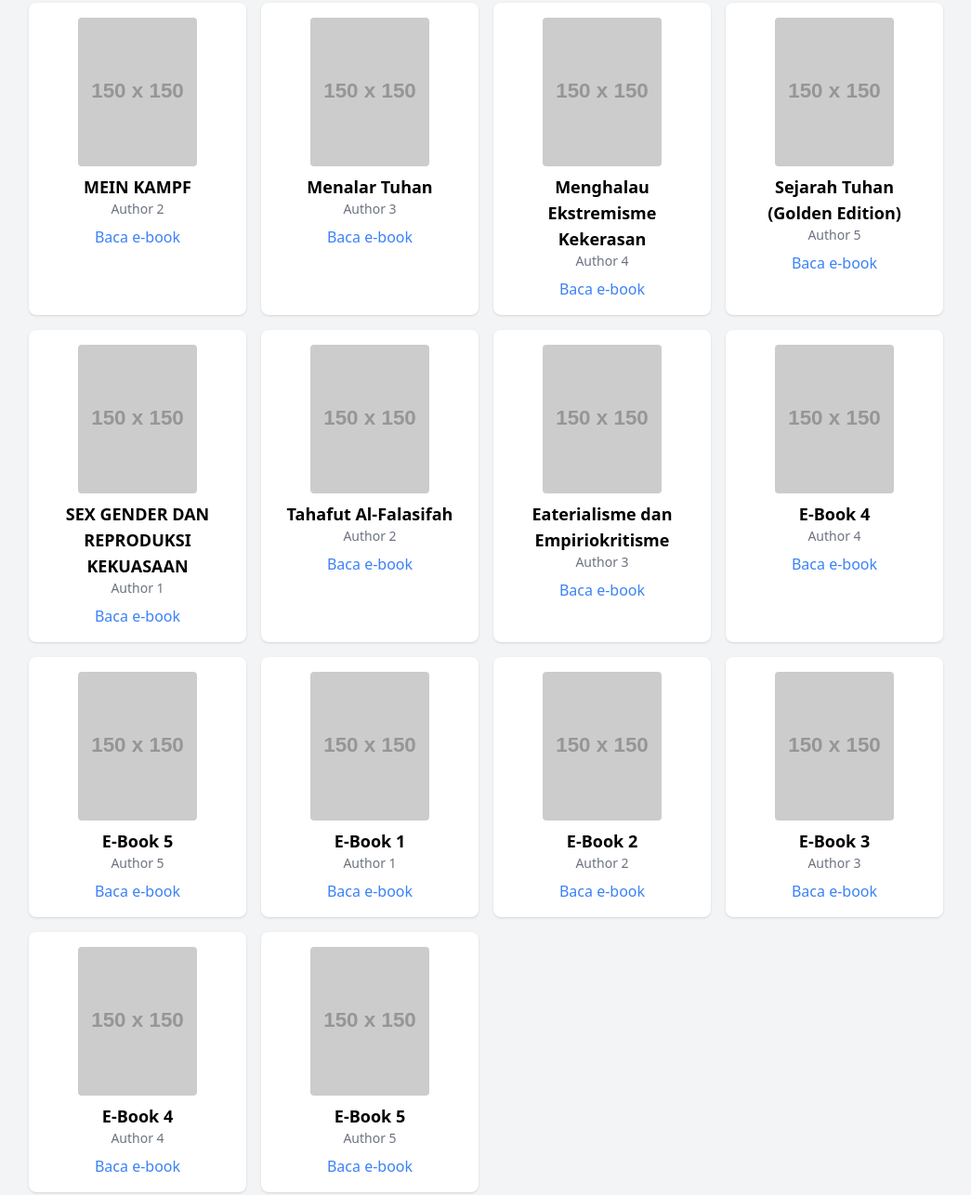
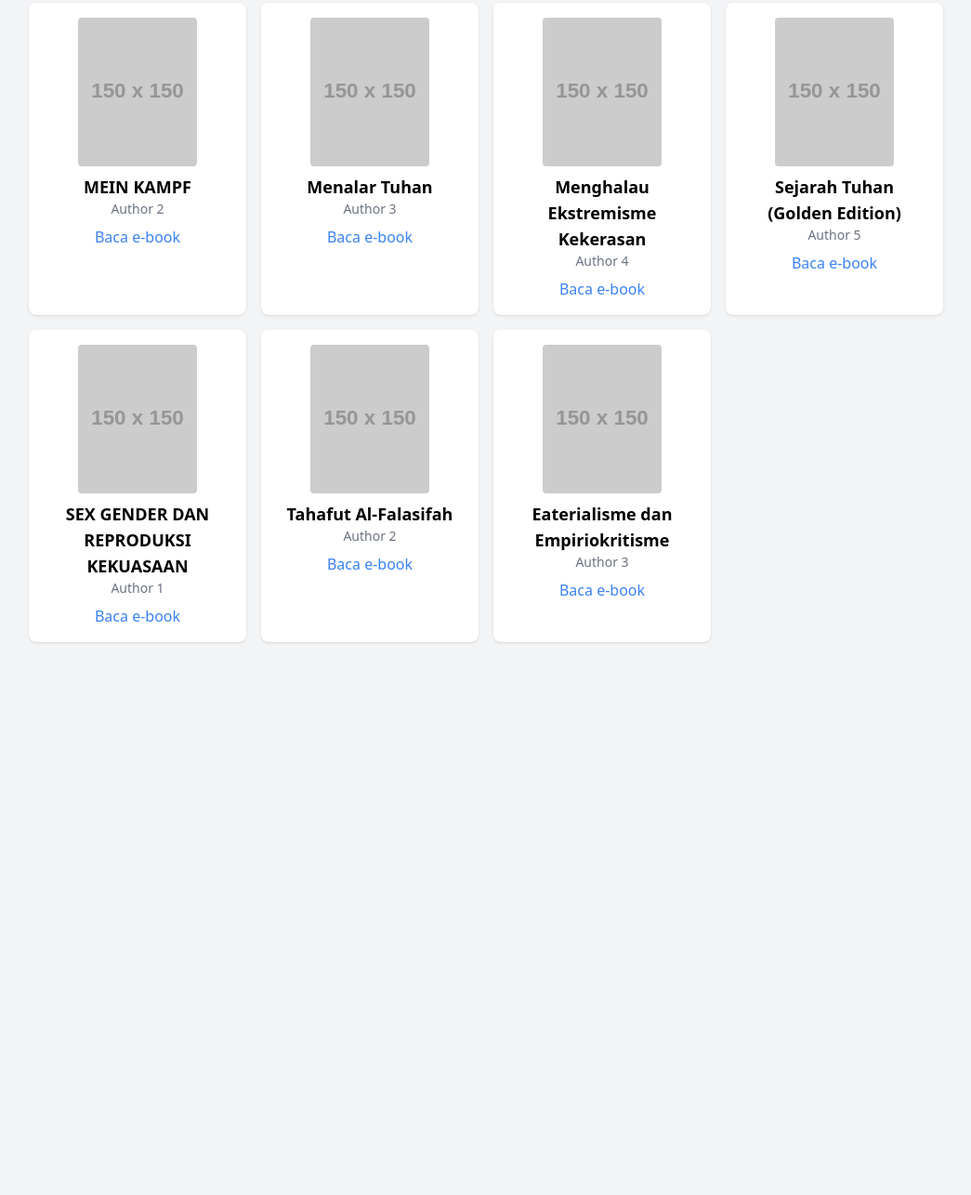
Before and after one commit to the-clever/OL-library-d, a plain HTML site: page index.html in a window 1280 px wide. Shown: the part 2539-3825 px from the top of the page at 93% size, without its empty margins (117-1162 px from the left). After the commit the page ends 3306 px from the top, so only its background shows below. Drawn offline with nearby package versions, Linux system fonts and the light colour scheme; placeholder pictures from the web are drawn by us; a web font is replaced by a local one.

Commit message:
Update index.html

```diff
--- a/index.html
+++ b/index.html
@@ -67,49 +67,49 @@
     <script>
         const books = [
           // e-book lain
-            { title: "15 Bentuk Kekerasan Seksual", author: "Author 1", link: "e-book lain/15 BTK KEKERASAN SEKSUAL.pdf", preview: "https://lh4.googleusercontent.com/4694Phk5rYvBIBb63lqgTlT0E7utW8F9n4plwTrOvu2GOQL-nMwcelqX_qF_oRiiFDg=w1200-h630-p" },
-            { title: "Aku Berpikir Maka Aku Tertawa", author: "Author 2", link: "e-book lain/AkuBerpikirMakaAkuTertawahalfklingon.pdf", preview: "https://down-id.img.susercontent.com/file/590cb5442a85671e07d106c24925990e" },
-            { title: "Orang-Orang Terbungkam", author: "Author 3", link: "e-book lain/AlbertCamus-Orang-OrangTerbungkam.pdf", preview: "https://cdn.slidesharecdn.com/ss_thumbnails/albertcamus-orang-orangterbungkam-170830012544-thumbnail.jpg?width=640&height=640&fit=bounds" },
-            { title: "Analisa Marx Atas Produksi Kapitalis", author: "Author 4", link: "e-book lain/Analisa Marx Atas Produksi Kapitalis - Gérard Duménil _ Duncan Foley.pdf", preview: "https://i.gr-assets.com/images/S/compressed.photo.goodreads.com/books/1582075816l/51473535.jpg" },
-            { title: "Analisis Gender dan Transformasi  Sosial", author: "Author 5", link: "e-book lain/Analisis Gender dan Transformasi  Sosial_Luh Anik.pdf", preview: "https://insistpress.com/wp-content/uploads/2020/10/AGTS_Sampul-RGB.jpg" },
-            { title: "Ateisme", author: "Author 1", link: "e-book lain/Ateisme.pdf", preview: "https://via.placeholder.com/150" },
-            { title: "Binder Filsafat Ilmu", author: "Author 2", link: "e-book/Binder Filsafat Ilmu.pdf", preview: "https://via.placeholder.com/150" },
-            { title: "Booklet Bergilir", author: "Author 3", link: "e-book lain/Booklet Bergilir - Final WEBVIEW.pdf", preview: "https://via.placeholder.com/150" },
-            { title: "Communist Manifest", author: "Author 4", link: "e-book lain/Communist manifest.pdf", preview: "https://via.placeholder.com/150" },
-            { title: "MARXISME DAN EVOLUSI MANUSIA", author: "Author 5", link: "e-book lain/Dede-Mulyanto-MARXISME-DAN-EVOLUSI-MANUSIA.pdf", preview: "https://via.placeholder.com/150" },
-            { title: "Duham", author: "Author 1", link: "e-book lain/duham.pdf", preview: "https://via.placeholder.com/150" },
-            { title: "Dunia Sophie", author: "Author 2", link: "e-book lain/dunia_sophie.pdf", preview: "https://via.placeholder.com/150" },
-            { title: "Ini Bukan Revolusiku", author: "Author 1", link: "e-book lain/Emma Goldman - Ini Bukan Revolusiku.pdf", preview: "https://via.placeholder.com/150" },
-            { title: "Filsafat modern", author: "Author 2", link: "e-book lain/F. Budi-Filsafat modern.pdf", preview: "https://via.placeholder.com/150" },
-            { title: "Falsafat Una", author: "Author 3", link: "e-book lain/Falsafatuna.pdf", preview: "https://via.placeholder.com/150" },
-            { title: "Filsafat Perempuan dalam Islam", author: "Author 4", link: "e-book lain/Filsafat Perempuan dalam Islam.pdf", preview: "https://via.placeholder.com/150" },
-            { title: "Menemukan Kembali Liberalisme", author: "Author 5", link: "e-book lain/fins-menemukan-kembali-liberalisme-ebook.pdf", preview: "https://via.placeholder.com/150" },
-            { title: "Tentang Das Kapital Marx", author: "Author 1", link: "e-book lain/Frederic Engels - Tetang Das Kapital Marx.pdf", preview: "https://via.placeholder.com/150" },
-            { title: "Gender and Sexual Identity", author: "Author 2", link: "e-book lain/Gender and Sexual Identity - Transcending Feminist and Queer Theory (2014) {VTS}.pdf", preview: "https://via.placeholder.com/150" },
-            { title: "Ideologi Gender", author: "Author 3", link: "e-book lain/ideologi gender.pdf", preview: "https://via.placeholder.com/150" },
-            { title: "Novel Dunia Anna", author: "Author 4", link: "e-book lain/Jostein Gaarder - Novel Dunia Anna.pdf", preview: "https://via.placeholder.com/150" },
-            { title: "Kapitalisme dan Penindasan Perempuan", author: "Author 5", link: "e-book lain/Kapitalisme-dan-Penindasan-Perempuan.pdf", preview: "https://via.placeholder.com/150" },
-            { title: "Sejarah Tuhan", author: "Author 1", link: "e-book lain/Karen Amstrong - Sejarah Tuhan.pdf", preview: "https://via.placeholder.com/150" },
-            { title: "Manifesto Partai Komunis", author: "Author 2", link: "e-book lain/Karl Marx and engels - manifesto partai komunis.pdf", preview: "https://via.placeholder.com/150" },
-            { title: "Kewajiban Negara", author: "Author 3", link: "e-book lain/kewajiban negara fix-1(2).pdf", preview: "https://via.placeholder.com/150" },
-            { title: "Kisah Penjual Buku yang Tewas di Bagdad", author: "Author 4", link: "e-book lain/Kisah_Penjual_Buku_yang_Tewas_di_Bagdad.pdf", preview: "https://via.placeholder.com/150" },
-            { title: "Kemiskinan Filsafat", author: "Author 5", link: "e-book lain/MARK KEMISKINAN FILSAFAT.pdf", preview: "https://via.placeholder.com/150" },
-            { title: "Masa Depan Tuhan", author: "Author 1", link: "e-book lain/MASA DEPAN TUHAN.pdf", preview: "https://via.placeholder.com/150" },
-            { title: "MEIN KAMPF", author: "Author 2", link: "e-book lain/MASA DEPAN TUHAN.pdf", preview: "https://via.placeholder.com/150" },
-            { title: "Menalar Tuhan", author: "Author 3", link: "e-book lain/Menalar Tuhan.pdf", preview: "https://via.placeholder.com/150" },
-            { title: "Menghalau Ekstremisme Kekerasan", author: "Author 4", link: "e-book lain/Menghalau Ekstremisme Kekerasan.pdf", preview: "https://via.placeholder.com/150" },
-            { title: "Sejarah Tuhan (Golden Edition)", author: "Author 5", link: "e-book lain/Sejarah Tuhan.pdf", preview: "https://via.placeholder.com/150" },
-            { title: "SEX GENDER DAN REPRODUKSI KEKUASAAN", author: "Author 1", link: "e-book lain/SEX GENDER DAN REPRODUKSI KEKUASAAN.pdf", preview: "https://via.placeholder.com/150" },
-            { title: "Tahafut Al-Falasifah", author: "Author 2", link: "e-book lain/Tahafut Al-Falasifah.pdf", preview: "https://via.placeholder.com/150" },
-            { title: "Eaterialisme dan Empiriokritisme", author: "Author 3", link: "e-book lain/v.i. lenin - materialisme dan empiriokritisme.pdf", preview: "https://via.placeholder.com/150" },
+            { title: "15 Bentuk Kekerasan Seksual", author: "Author 1", link: "https://drive.google.com/file/d/1r3qUyAQ1Fd7JlI1ZBvmlXBbwmuKa0BS4/view?usp=drive_link", preview: "https://lh4.googleusercontent.com/4694Phk5rYvBIBb63lqgTlT0E7utW8F9n4plwTrOvu2GOQL-nMwcelqX_qF_oRiiFDg=w1200-h630-p" },
+            { title: "Aku Berpikir Maka Aku Tertawa", author: "Author 2", link: "https://drive.google.com/file/d/1tFJdbksh8paLrJ5tS9B3l0VaaUXQMUmI/view?usp=drive_link", preview: "https://down-id.img.susercontent.com/file/590cb5442a85671e07d106c24925990e" },
+            { title: "Orang-Orang Terbungkam", author: "Author 3", link: "https://drive.google.com/file/d/1tECO0Xg5YCI4TkaCLjvJWSfBjOkzLDUF/view?usp=drive_link", preview: "https://cdn.slidesharecdn.com/ss_thumbnails/albertcamus-orang-orangterbungkam-170830012544-thumbnail.jpg?width=640&height=640&fit=bounds" },
+            { title: "Analisa Marx Atas Produksi Kapitalis", author: "Author 4", link: "https://drive.google.com/file/d/1tD0VpxQRelAWyCqocIiGHYJK609ZFofj/view?usp=drive_link", preview: "https://i.gr-assets.com/images/S/compressed.photo.goodreads.com/books/1582075816l/51473535.jpg" },
+            { title: "Analisis Gender dan Transformasi  Sosial", author: "Author 5", link: "https://drive.google.com/file/d/1szkZjLdRFKhTD3f6MRufFx9jJkntRJIh/view?usp=drive_link", preview: "https://insistpress.com/wp-content/uploads/2020/10/AGTS_Sampul-RGB.jpg" },
+            { title: "Ateisme", author: "Author 1", link: "https://drive.google.com/file/d/1srNBi-uh7_myIVcfl6EIP3Hr0Uw4pxr3/view?usp=drive_link", preview: "https://via.placeholder.com/150" },
+            { title: "Binder Filsafat Ilmu", author: "Author 2", link: "https://drive.google.com/file/d/1sptKhcYRNHbVA1SKRZAgFPfokjpB75W2/view?usp=drive_link", preview: "https://via.placeholder.com/150" },
+            { title: "Booklet Bergilir", author: "Author 3", link: "https://drive.google.com/file/d/1smewDMiD96hTwC-Ugz07IpU2Npfvr9r4/view?usp=drive_link", preview: "https://via.placeholder.com/150" },
+            { title: "Communist Manifest", author: "Author 4", link: "https://drive.google.com/file/d/1skGDr1O5TNEhciIBI5hrnrLuLUtvyCu1/view?usp=drive_link", preview: "https://via.placeholder.com/150" },
+            { title: "MARXISME DAN EVOLUSI MANUSIA", author: "Author 5", link: "https://drive.google.com/file/d/1skA_Qp-E9io5J8NTY3p3qGndJVLevcuT/view?usp=drive_link", preview: "https://via.placeholder.com/150" },
+            { title: "Duham", author: "Author 1", link: "https://drive.google.com/file/d/1sjv2kxNPnY-kxesg6OzXczCB6g4jPOE9/view?usp=drive_link", preview: "https://via.placeholder.com/150" },
+            { title: "Dunia Sophie", author: "Author 2", link: "https://drive.google.com/file/d/1sfZG5INnLBZyJo6KbMCg_P9S1PoxabBD/view?usp=drive_link", preview: "https://via.placeholder.com/150" },
+            { title: "Ini Bukan Revolusiku", author: "Author 1", link: "https://drive.google.com/file/d/1sXJ1eeKHO6gtCpTMWqHs5iGwNFOigTJ6/view?usp=drive_link", preview: "https://via.placeholder.com/150" },
+            { title: "Filsafat modern", author: "Author 2", link: "https://drive.google.com/file/d/1sXDcfdxDw28XMSxZByAgxaQ0XJMKx0qW/view?usp=drive_link", preview: "https://via.placeholder.com/150" },
+            { title: "Falsafat Una", author: "Author 3", link: "https://drive.google.com/file/d/1sW2HyZEzw8U2zr9MdvCjJgq63_JQJW2w/view?usp=drive_link", preview: "https://via.placeholder.com/150" },
+            { title: "Filsafat Perempuan dalam Islam", author: "Author 4", link: "https://drive.google.com/file/d/1sVPx5wC_U6hhQsESoitIWXVXf9e0XP-N/view?usp=drive_link", preview: "https://via.placeholder.com/150" },
+            { title: "Menemukan Kembali Liberalisme", author: "Author 5", link: "https://drive.google.com/file/d/1sVP4Gbj2C4clGV4cjXl1rKA84n3dTLdV/view?usp=drive_link", preview: "https://via.placeholder.com/150" },
+            { title: "Tentang Das Kapital Marx", author: "Author 1", link: "https://drive.google.com/file/d/1sORhXMDRaQJyhtvUAfsNFnQhgLPdFVND/view?usp=drive_link", preview: "https://via.placeholder.com/150" },
+            { title: "Gender and Sexual Identity", author: "Author 2", link: "https://drive.google.com/file/d/1sGvNJ0vGmgjysjC3z6Oifw6rBB2v1nIh/view?usp=drive_link", preview: "https://via.placeholder.com/150" },
+            { title: "Ideologi Gender", author: "Author 3", link: "https://drive.google.com/file/d/1sGkkOHLoXshntWk-3xb6_cVbO0PNqgbo/view?usp=drive_link", preview: "https://via.placeholder.com/150" },
+            { title: "Novel Dunia Anna", author: "Author 4", link: "https://drive.google.com/file/d/1sGT0y_9dv-KEd6fbRXlmdqfMiK97fO2B/view?usp=drive_link", preview: "https://via.placeholder.com/150" },
+            { title: "Kapitalisme dan Penindasan Perempuan", author: "Author 5", link: "https://drive.google.com/file/d/1sERchUhIfFlTNiit6Z6JCD13uFs95sQi/view?usp=drive_link", preview: "https://via.placeholder.com/150" },
+            { title: "Sejarah Tuhan", author: "Author 1", link: "https://drive.google.com/file/d/1s7PzFbrCMy1mhLItkLetZkTYGb46fpYw/view?usp=drive_link", preview: "https://via.placeholder.com/150" },
+            { title: "Manifesto Partai Komunis", author: "Author 2", link: "https://drive.google.com/file/d/1s5D8-mYgts72dVYJrZiGc55nqwxe7Aqg/view?usp=drive_link", preview: "https://via.placeholder.com/150" },
+            { title: "Kewajiban Negara", author: "Author 3", link: "https://drive.google.com/file/d/1ro7AEdKAI_6zwVCTVki9aQGanBgy5GCy/view?usp=drive_link", preview: "https://via.placeholder.com/150" },
+            { title: "Kisah Penjual Buku yang Tewas di Bagdad", author: "Author 4", link: "https://drive.google.com/file/d/1rn7mee57AoFOdmvlwaOdTN-vfm_438S4/view?usp=drive_link", preview: "https://via.placeholder.com/150" },
+            { title: "Kemiskinan Filsafat", author: "Author 5", link: "https://drive.google.com/file/d/1rm8QNfV3hiJAgqtmW50SPCjM6Cu6rZtm/view?usp=drive_link", preview: "https://via.placeholder.com/150" },
+            { title: "Masa Depan Tuhan", author: "Author 1", link: "https://drive.google.com/file/d/1rgZVIPoHf3WGew1BXlT1sKJCz5N6pj6-/view?usp=drive_link", preview: "https://via.placeholder.com/150" },
+            { title: "MEIN KAMPF", author: "Author 2", link: "https://drive.google.com/file/d/1rW-qVEdUGbWdNFpxceNMqodBf6IQqkZe/view?usp=drive_link", preview: "https://via.placeholder.com/150" },
+            { title: "Menalar Tuhan", author: "Author 3", link: "https://drive.google.com/file/d/1rSAhhB5Q0dOPEIgL-kMN2pa0saTSSARf/view?usp=drive_link", preview: "https://via.placeholder.com/150" },
+            { title: "Menghalau Ekstremisme Kekerasan", author: "Author 4", link: "https://drive.google.com/file/d/1rQQFTRQWDGJnMdimDEIqkAWD1qv9pqRK/view?usp=drive_link", preview: "https://via.placeholder.com/150" },
+            { title: "Sejarah Tuhan (Golden Edition)", author: "Author 5", link: "https://drive.google.com/file/d/1rPYi81raYyHEfSkyHSL5fxp2MmNOBi7Z/view?usp=drive_link", preview: "https://via.placeholder.com/150" },
+            { title: "SEX GENDER DAN REPRODUKSI KEKUASAAN", author: "Author 1", link: "https://drive.google.com/file/d/1rJlAwmAry4--S68PEHoD_R3QHFui8Rgt/view?usp=drive_link", preview: "https://via.placeholder.com/150" },
+            { title: "Tahafut Al-Falasifah", author: "Author 2", link: "https://drive.google.com/file/d/1rFRxK8QeQO2SVggK3ntO99IedndxMcbq/view?usp=drive_link", preview: "https://via.placeholder.com/150" },
+            { title: "Eaterialisme dan Empiriokritisme", author: "Author 3", link: "https://drive.google.com/file/d/1r3rRJigkiWa51wdxy2oZvuUxX2dFqYdF/view?usp=drive_link", preview: "https://via.placeholder.com/150" },
             // e-books club
-            { title: "E-Book 4", author: "Author 4", link: "#", preview: "https://via.placeholder.com/150" },
-            { title: "E-Book 5", author: "Author 5", link: "#", preview: "https://via.placeholder.com/150" },
-            { title: "E-Book 1", author: "Author 1", link: "#", preview: "https://via.placeholder.com/150" },
-            { title: "E-Book 2", author: "Author 2", link: "#", preview: "https://via.placeholder.com/150" },
-            { title: "E-Book 3", author: "Author 3", link: "#", preview: "https://via.placeholder.com/150" },
-            { title: "E-Book 4", author: "Author 4", link: "#", preview: "https://via.placeholder.com/150" },
-            { title: "E-Book 5", author: "Author 5", link: "#", preview: "https://via.placeholder.com/150" },
+            // { title: "E-Book 4", author: "Author 4", link: "#", preview: "https://via.placeholder.com/150" },
+            // { title: "E-Book 5", author: "Author 5", link: "#", preview: "https://via.placeholder.com/150" },
+            // { title: "E-Book 1", author: "Author 1", link: "#", preview: "https://via.placeholder.com/150" },
+            // { title: "E-Book 2", author: "Author 2", link: "#", preview: "https://via.placeholder.com/150" },
+            // { title: "E-Book 3", author: "Author 3", link: "#", preview: "https://via.placeholder.com/150" },
+            // { title: "E-Book 4", author: "Author 4", link: "#", preview: "https://via.placeholder.com/150" },
+            // { title: "E-Book 5", author: "Author 5", link: "#", preview: "https://via.placeholder.com/150" },
             // Tambahkan hingga 50 e-book
         ];
 
```
